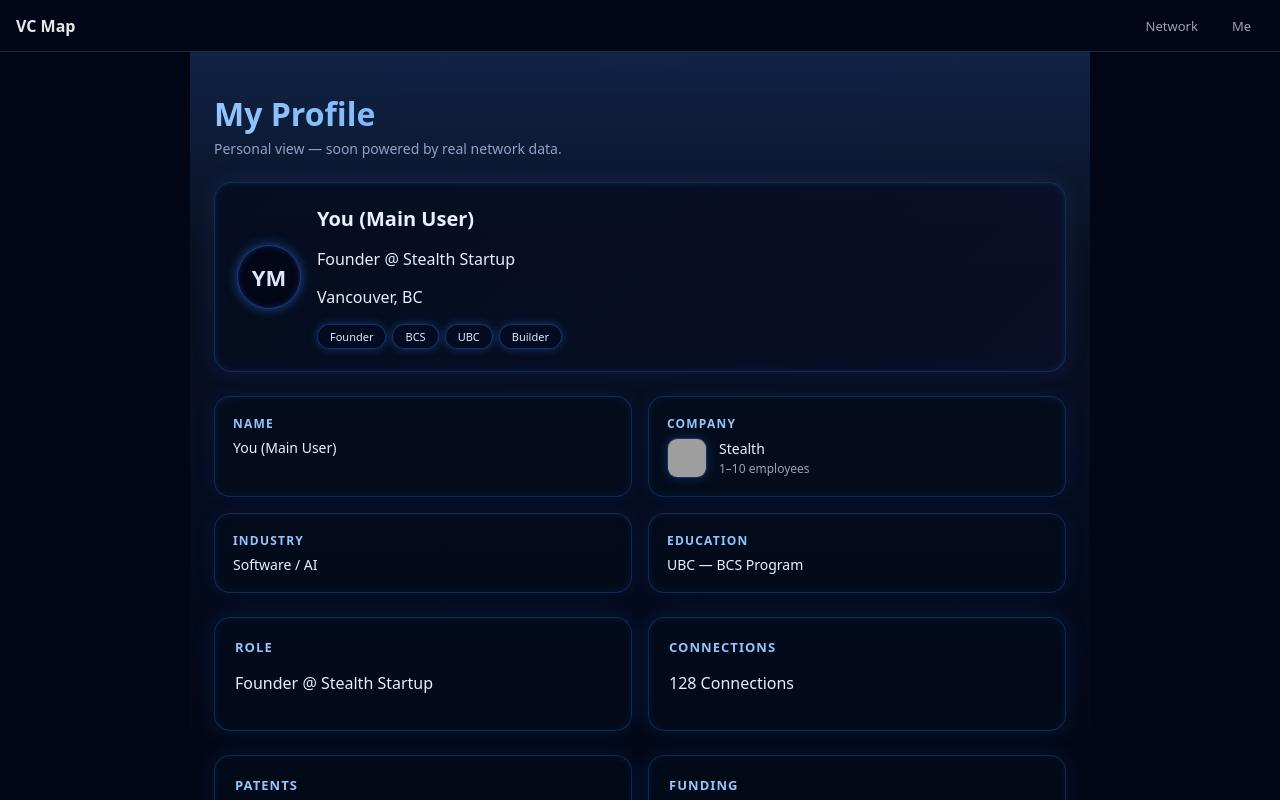
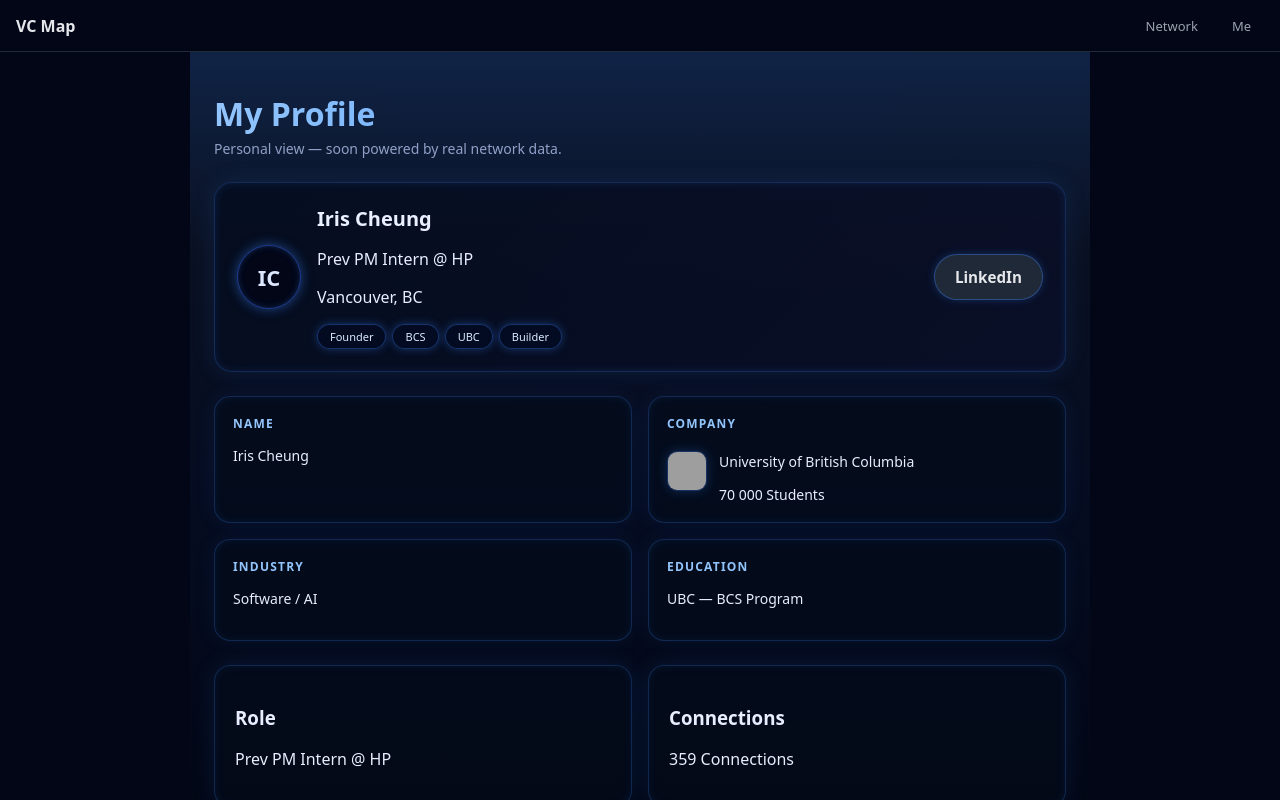
Before and after one commit to missirischeung/product-heist, a React (Vite) app: page /me in a window 1280 px wide. Built offline with nearby package versions, Linux system fonts and the light colour scheme; grey boxes are pictures that could not be loaded.

Commit message:
LinkedIn Page Button

```diff
--- a/src/components/Button.css
+++ b/src/components/Button.css
@@ -1,38 +1,47 @@
+/* Base button */
 .btn {
-    padding: 10px 16px;
-    border-radius: 8px;
+    padding: 12px 20px;
+    border-radius: 9999px; /* pill shape */
     border: none;
     cursor: pointer;
     font-size: 0.95rem;
     font-weight: 600;
-    transition: all 0.15s ease;
+    transition: all 0.2s ease;
     font-family: system-ui, -apple-system, BlinkMacSystemFont, 'Segoe UI';
+    outline: none;
+
+    display: inline-flex;
+    align-items: center;
+    justify-content: center;
   }
 
-  /* Primary button */
-  .btn--primary {
-    background-color: #3b82f6; /* blue-500 */
-    color: white;
+  /* -------------------- LINKEDIN BUTTON STYLE -------------------- */
+  .btn--linkedin {
+    background: #1f2937;  /* dark blue-gray to match your theme */
+    color: #e5e7eb;       /* light gray text */
+    border: 1px solid rgba(59, 130, 246, 0.4);  /* soft blue border */
+    box-shadow: 0 0 8px rgba(59, 130, 246, 0.25); /* subtle blue glow */
   }
 
-  .btn--primary:hover {
-    background-color: #2563eb; /* blue-600 */
+  .btn--linkedin:hover {
+    background: #111827; /* darker on hover */
+    box-shadow: 0 0 12px rgba(59, 130, 246, 0.45); /* stronger glow */
+    transform: translateY(-1px);
   }
 
-  /* Secondary button */
-  .btn--secondary {
-    background-color: #e5e7eb; /* gray-200 */
-    color: #111827;           /* gray-900 */
+  .btn--linkedin:active {
+    transform: scale(0.97);
+    box-shadow: 0 0 6px rgba(59, 130, 246, 0.3);
   }
 
-  .btn--secondary:hover {
-    background-color: #d1d5db; /* gray-300 */
-  }
-
-  /* Disabled */
+  /* -------------------- DISABLED -------------------- */
   .btn--disabled,
   .btn:disabled {
-    background-color: #9ca3af !important; /* gray-400 */
+    background-color: #374151 !important; /* gray-700 */
+    color: #9ca3af !important;
+    border: none !important;
+    box-shadow: none !important;
     cursor: not-allowed;
-    opacity: 0.6;
+    opacity: 0.5;
+    transform: none;
   }
--- a/src/components/Button.jsx
+++ b/src/components/Button.jsx
@@ -1,12 +1,21 @@
 import './Button.css'
 
-function Button({ children, onClick, variant = "primary", disabled = false }) {
+function Button({
+  children = "LinkedIn",
+  onClick,
+  variant = "linkedin",
+  disabled = false
+}) {
+
   const className = ["btn", `btn--${variant}`]
-
   if (disabled) className.push("btn--disabled")
 
   return (
-    <button className={className.join(" ")} onClick={onClick} disabled={disabled}>
+    <button
+      className={className.join(" ")}
+      onClick={onClick}
+      disabled={disabled}
+    >
       {children}
     </button>
   )
--- a/src/data/networkData.js
+++ b/src/data/networkData.js
@@ -6,26 +6,26 @@
 
 export const ME = {
     id: "me",
-    name: "You (Main User)",
-    headline: "Founder @ Stealth Startup",
-    company: "Stealth",
+    name: "Iris Cheung",
+    headline: "Prev PM Intern @ HP",
+    company: "University of British Columbia",
     location: "Vancouver, BC",
     tags: ["Founder", "BCS", "UBC", "Builder"],
 
     companyDetails: {
-      name: "Stealth",
-      size: "1–10 employees",
+      name: "University of British Columbia",
+      size: "70 000 Students",
       logo: "/company-logo.png",
     },
     industry: "Software / AI",
     education: "UBC — BCS Program",
+    connections: 359,
     patents: [
-      { title: "Graph-Based Social Discovery Engine", date: "2024-08-12" },
-      { title: "Adaptive Embedding Compression Model", date: "2025-02-01" },
+      { title: "Kawaiido", date: "2024-08-23" },
     ],
     funding: [
-      { round: "Pre-Seed", date: "2024-11-03" },
-      { round: "Angel", date: "2025-04-22" },
+      { round: "BCSSA", date: "2025-01-01" },
+      { round: "BCS Snack Share", date: "2025-09-01" },
     ],
     bio: "Building products, mapping networks, and connecting ambitious people.",
   };
--- a/src/pages/Me.css
+++ b/src/pages/Me.css
@@ -1,3 +1,6 @@
+/* ----------------------------------------------------------
+   ROOT THEME & PAGE CONTAINER
+---------------------------------------------------------- */
 .me-page {
     --bg-root: #01030a;
     --bg-panel: rgba(2, 10, 25, 0.7);
@@ -9,7 +12,6 @@
     --neon-strong: #60a5fa;
     --neon-glow: #1e40af;
 
-    /* 🔥 NEW vertical neon gradient (TOP ➝ DOWN) */
     background:
       linear-gradient(
         to bottom,
@@ -27,21 +29,22 @@
       #01030a;
 
     background-blend-mode: screen, overlay, normal;
+    color: var(--text-main);
 
-    color: var(--text-main);
     padding: 40px 24px;
     max-width: 900px;
     margin: 0 auto;
     box-sizing: border-box;
     font-family: system-ui, sans-serif;
+
     height: 100vh;
     overflow-y: auto;
     backdrop-filter: blur(10px);
   }
 
-
-  /* -------------------- HEADER -------------------- */
-
+  /* ----------------------------------------------------------
+     HEADER
+  ---------------------------------------------------------- */
   .me-title {
     font-size: 32px;
     font-weight: 700;
@@ -57,18 +60,20 @@
     margin: 0 0 24px;
   }
 
-  /* -------------------- TOP CARD -------------------- */
-
+  /* ----------------------------------------------------------
+     TOP CARD
+  ---------------------------------------------------------- */
   .me-card {
     display: flex;
-    gap: 16px;
+    justify-content: space-between;
     align-items: center;
 
     background: linear-gradient(
-        135deg,
-        rgba(4, 12, 30, 0.8),
-        rgba(10, 15, 40, 0.8)
-      );
+      135deg,
+      rgba(4, 12, 30, 0.8),
+      rgba(10, 15, 40, 0.8)
+    );
+
     padding: 22px;
     border-radius: 18px;
     margin-bottom: 24px;
@@ -79,32 +84,47 @@
       inset 0 0 8px rgba(59, 130, 246, 0.15);
   }
 
+  .me-card-left {
+    display: flex;
+    gap: 16px;
+    align-items: center;
+  }
+
+  .me-card-right .btn {
+    white-space: nowrap;
+    margin-left: 20px;
+  }
+
   .me-avatar {
     width: 64px;
     height: 64px;
     border-radius: 9999px;
+
     background: #020617;
     display: flex;
     align-items: center;
     justify-content: center;
+
     font-size: 22px;
     font-weight: 700;
     color: #dce7ff;
+
     border: 1px solid #1e3a8a;
     box-shadow:
       0 0 12px rgba(59, 130, 246, 0.5),
       inset 0 0 6px rgba(59, 130, 246, 0.25);
   }
 
-  .me-main .me-name {
+  .me-name {
     margin: 0;
     font-size: 20px;
     font-weight: 600;
     color: #eaf0ff;
   }
 
-  /* -------------------- TAGS -------------------- */
-
+  /* ----------------------------------------------------------
+     TAGS
+  ---------------------------------------------------------- */
   .me-tags {
     display: flex;
     flex-wrap: wrap;
@@ -114,16 +134,19 @@
   .me-tag {
     padding: 4px 12px;
     font-size: 11px;
+
     background: rgba(3, 10, 35, 0.6);
     border-radius: 999px;
     border: 1px solid rgba(59, 130, 246, 0.35);
     color: #dbeafe;
+
     backdrop-filter: blur(4px);
     box-shadow: 0 0 8px rgba(59, 130, 246, 0.35);
   }
 
-  /* -------------------- 2x2 GRID -------------------- */
-
+  /* ----------------------------------------------------------
+     2×2 GRID
+  ---------------------------------------------------------- */
   .me-info-grid {
     margin-top: 16px;
     display: grid;
@@ -136,25 +159,22 @@
     background: rgba(4, 12, 25, 0.6);
     padding: 18px;
     border-radius: 16px;
-    font-size: 14px;
 
     border: 1px solid rgba(59, 130, 246, 0.25);
     box-shadow:
       0 0 22px rgba(59, 130, 246, 0.08),
       inset 0 0 10px rgba(59, 130, 246, 0.1);
+
+    font-size: 14px;
   }
 
   .me-info-box h3 {
     font-size: 12px;
     color: #93c5fd;
     margin: 0 0 6px;
+
     text-transform: uppercase;
     letter-spacing: 0.1em;
-  }
-
-  .me-info-box p {
-    margin: 0;
-    color: #eaf2ff;
   }
 
   .me-company-box {
@@ -167,19 +187,17 @@
     width: 40px;
     height: 40px;
     border-radius: 10px;
+
     object-fit: cover;
     background: #020617;
+
     border: 1px solid rgba(59, 130, 246, 0.35);
     box-shadow: 0 0 12px rgba(59, 130, 246, 0.25);
   }
 
-  .me-company-size {
-    font-size: 12px;
-    color: #9ca3af;
-  }
-
-  /* -------------------- LONG BOXES -------------------- */
-
+  /* ----------------------------------------------------------
+     TWO COLUMN SECTIONS
+  ---------------------------------------------------------- */
   .me-two-cols {
     margin-top: 24px;
     display: grid;
@@ -198,17 +216,16 @@
       inset 0 0 10px rgba(59, 130, 246, 0.1);
   }
 
-  .me-long-box h3 {
-    margin: 0 0 8px;
-    color: #93c5fd;
-    font-size: 13px;
-    text-transform: uppercase;
-    letter-spacing: 0.08em;
+  .me-long-box ul {
+    list-style: none;
+    margin: 0;
+    padding: 0;
   }
 
   .me-long-box li {
     display: flex;
     justify-content: space-between;
+
     padding: 8px 0;
     border-bottom: 1px solid rgba(59, 130, 246, 0.18);
   }
@@ -223,30 +240,17 @@
     color: var(--text-muted);
   }
 
-  /* -------------------- SCROLLBAR -------------------- */
+  /* ----------------------------------------------------------
+     RESPONSIVE
+  ---------------------------------------------------------- */
+  @media (max-width: 700px) {
+    .me-card {
+      flex-direction: column;
+      align-items: flex-start;
+    }
 
-  .me-page::-webkit-scrollbar {
-    width: 8px;
-  }
-
-  .me-page::-webkit-scrollbar-track {
-    background: #01030a;
-  }
-
-  .me-page::-webkit-scrollbar-thumb {
-    background: linear-gradient(#1e40af, #3b82f6);
-    border-radius: 999px;
-  }
-
-  /* -------------------- RESPONSIVE -------------------- */
-  @media (max-width: 700px) {
     .me-info-grid,
     .me-two-cols {
       grid-template-columns: 1fr;
     }
-
-    .me-card {
-      flex-direction: column;
-      align-items: flex-start;
-    }
   }
--- a/src/pages/Me.jsx
+++ b/src/pages/Me.jsx
@@ -1,4 +1,5 @@
 import "./Me.css";
+import Button from "../components/Button";
 import { ME } from "../data/networkData";
 
 export default function Me() {
@@ -21,6 +22,9 @@
 
       {/* -------- TOP CARD -------- */}
       <section className="me-card">
+
+        {/* LEFT SIDE (avatar + info) */}
+        <div className="me-card-left">
           <div className="me-avatar">
             {me.name
               .replace(/[()]/g, "")
@@ -44,9 +48,17 @@
               ))}
             </div>
           </div>
+        </div>
+
+        {/* RIGHT SIDE (LinkedIn button) */}
+        <div className="me-card-right">
+          <Button onClick={() => window.open(me.linkedin||"https://www.linkedin.com/in/icheung", "https://www.linkedin.com/")}>
+            LinkedIn
+          </Button>
+        </div>
       </section>
 
-      {/* -------- INFO GRID -------- */}
+      {/* -------- 2x2 GRID (Name, Company, Industry, Education) -------- */}
       <section className="me-info-grid">
         <div className="me-info-box">
           <h3>Name</h3>
@@ -84,7 +96,7 @@
 
         <div className="me-long-box">
           <h3>Connections</h3>
-          <p className="me-connections">128 Connections</p>
+          <p className="me-connections">359 Connections</p>
         </div>
       </section>
 
```
Lines whose indentation alone changed are shown as unchanged.
